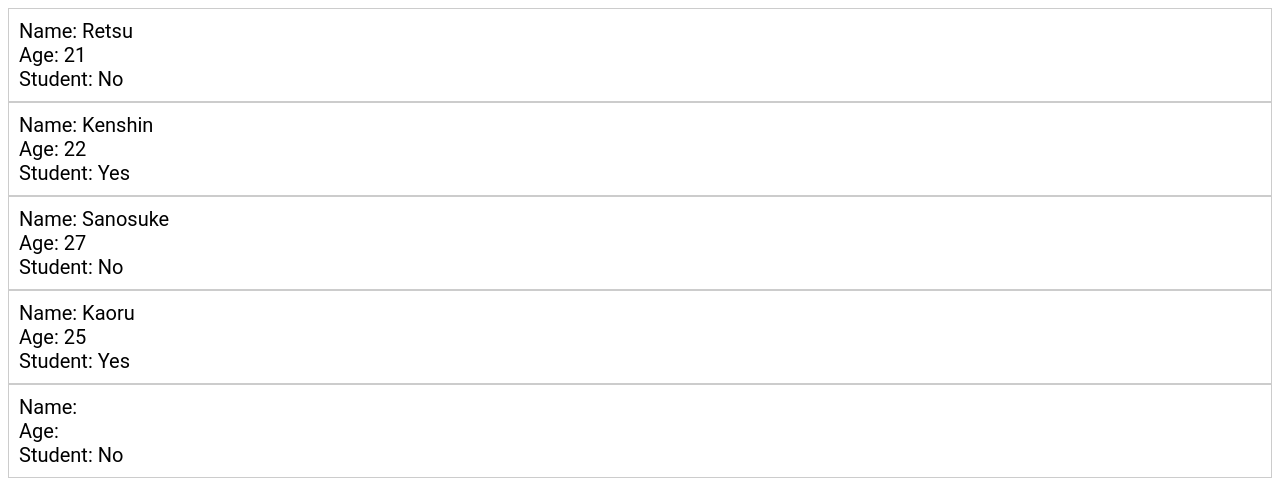
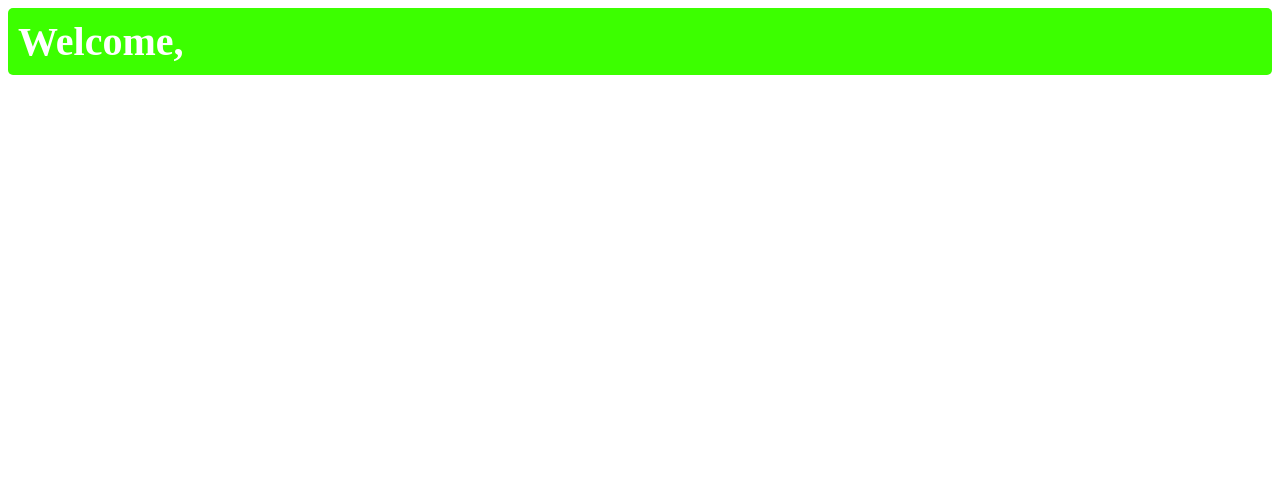
Before and after one commit to Kordah-Retsu/Web, a React (Vite) app in the folder project 02/: page / in a window 1280 px wide. Shown: the top 500 px of the page. Built offline with nearby package versions, Linux system fonts and the light colour scheme.

Commit message:
Conditional Rendering

```diff
--- a/project 02/src/App.jsx
+++ b/project 02/src/App.jsx
@@ -1,18 +1,14 @@
-import Student from './Students.jsx'
+import UserGreeting from './UserGreeting.jsx'
 
 
 function App() {
+
   return(
     <>
-     <Student name="Retsu" age={21} isStudent={false} />
-     <Student name="Kenshin" age= {22} isStudent={true} />
-     <Student name="Sanosuke" age={27} isStudent={false} />
-     <Student name="Kaoru" age={25} isStudent={true} />
-     <Student />
-
+      <UserGreeting isLoggedIn={true} />
     </>
 
-  )
+  );
 }
 
 export default App
--- a/project 02/src/Students.jsx
+++ /dev/null
@@ -1,27 +0,0 @@
-
-import PropTypes from 'prop-types';
-
-function Student(props){
-
-    return(
-        <div className="student">
-            <p>Name: {props.name}</p>
-            <p>Age: {props.age}</p>
-            <p>Student: {props.isStudent ? "Yes" : "No"}</p>
-        </div>
-    );
-
-}
-Student.propTypes = {
-    name: PropTypes.string,
-    age: PropTypes.number,
-    isStudent: PropTypes.bool,
-}
-
-Student.defaultProps = {
-    name: "Larry",
-    age: 4,
-    isStudent: false,
-}
-
-export default Student;
--- /dev/null
+++ b/project 02/src/UserGreeting.jsx
@@ -0,0 +1,21 @@
+import PropTypes from 'prop-types'
+
+function UserGreeting(props){
+
+    const welcomeMessage = <h1 className="welcome-message">Welcome, {props.username}</h1>
+
+    const loginPrompt = <h1 className="login-prompt">Please log in to continue</h1>
+    return(props.isLoggedIn ?  welcomeMessage : loginPrompt)
+}
+
+UserGreeting.PropTypes = {
+    isLoggedIn: PropTypes.bool,
+    username: PropTypes.string,
+}
+
+UserGreeting.defaultProps = {
+    isLoggedIn: false,
+    username: "Guest",
+}
+
+export default UserGreeting;
--- a/project 02/src/index.css
+++ b/project 02/src/index.css
@@ -1,12 +1,17 @@
-.student{
-  font-family: 'Roboto', sans-serif;
-  font-size: 20px;
+.welcome-message{
+  font-size: 2.5em;
+  background-color:rgb(60, 255, 0);
+  color:rgb(255, 255, 255);
   padding: 10px;
-  border: 1px solid #ccc;
-
+  border-radius: 5px;
+  margin: 0;
 }
 
-.student p{
+.login-prompt{
+  font-size: 2.5em;
+  background-color:rgb(241, 8, 8);
+  color:rgb(255, 255, 255);
+  padding: 10px;
+  border-radius: 5px;
   margin: 0;
-
 }
```
Also changed, not shown: project 02/src/Button.jsx (deleted, +0 -20 lines).
